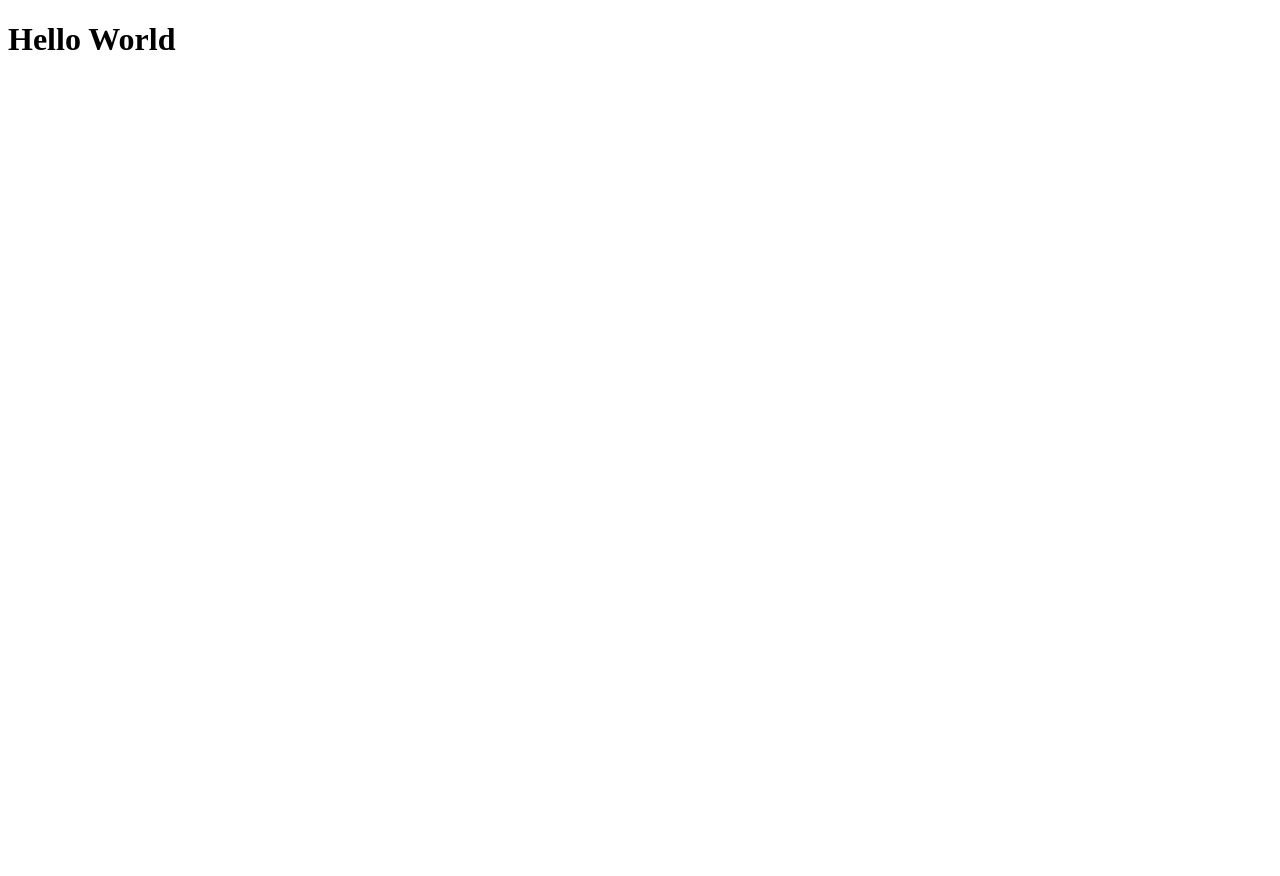
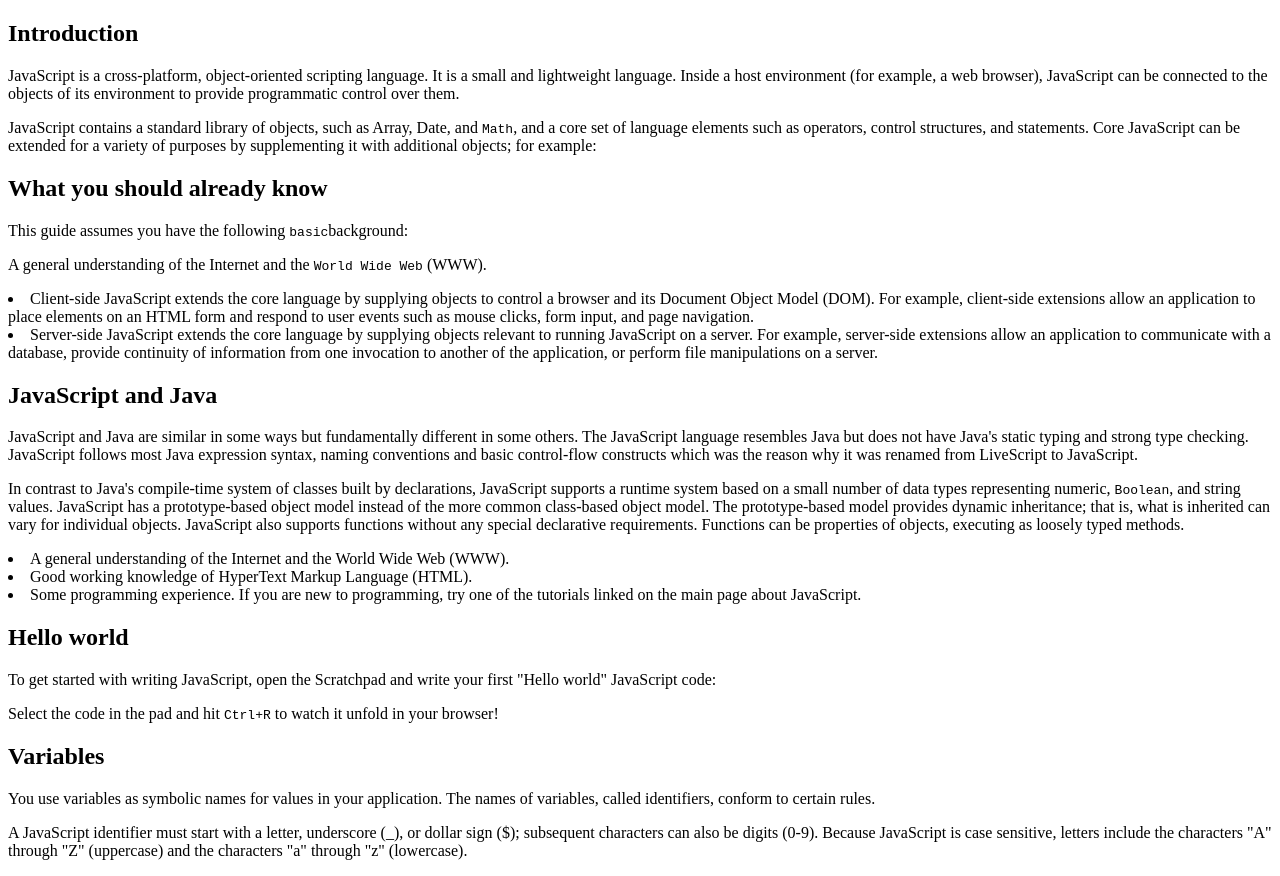
Before and after one commit to Pejoma2/Microverse3, a plain HTML site: page index.html in a window 1280 px wide. Before the commit the page ends 800 px from the top, so only its background shows below. Drawn offline with Linux system fonts and the light colour scheme.

Commit message:
steps 1 to 8

```diff
--- a/index.html
+++ b/index.html
@@ -8,7 +8,65 @@
 
   <body>
     <script src="https://cdn.freecodecamp.org/testable-projects-fcc/v1/bundle.js"></script>
-    <h1>Hello World</h1>
+
+    <main id="main-doc">
+
+      <nav id="navbar"></nav>
+
+      <section class="main-section" id="Introduction">
+        <h1>Introduction</h1>
+
+        <p>JavaScript is a cross-platform, object-oriented scripting language. It is a small and lightweight language. Inside a host environment (for example, a web browser), JavaScript can be connected to the objects of its environment to provide programmatic control over them.</p>
+
+        <p>JavaScript contains a standard library of objects, such as Array, Date, and <code>Math</code>, and a core set of language elements such as operators, control structures, and statements. Core JavaScript can be extended for a variety of purposes by supplementing it with additional objects; for example:</p>
+
+      </section>
+
+      <section class="main-section" id="What_you_should_already_know">
+        <h1>What you should already know</h1>
+
+        <p>This guide assumes you have the following  <code>basic</code>background:</p>
+        <p>A general understanding of the Internet and the <code>World Wide Web</code> (WWW).</p>
+
+        <li>Client-side JavaScript extends the core language by supplying objects to control a browser and its Document Object Model (DOM). For example, client-side extensions allow an application to place elements on an HTML form and respond to user events such as mouse clicks, form input, and page navigation.</li>
+        <li>Server-side JavaScript extends the core language by supplying objects relevant to running JavaScript on a server. For example, server-side extensions allow an application to communicate with a database, provide continuity of information from one invocation to another of the application, or perform file manipulations on a server.</li>
+      </section>
+
+      <section class="main-section" id="JavaScript_and_Java">
+        <h1>JavaScript and Java</h1>
+
+        <p>JavaScript and Java are similar in some ways but fundamentally different in some others. The JavaScript language resembles Java but does not have Java's static typing and strong type checking. JavaScript follows most Java expression syntax, naming conventions and basic control-flow constructs which was the reason why it was renamed from LiveScript to JavaScript.</p>
+        <p>In contrast to Java's compile-time system of classes built by declarations, JavaScript supports a runtime system based on a small number of data types representing numeric, <code>Boolean</code>, and string values. JavaScript has a prototype-based object model instead of the more common class-based object model. The prototype-based model provides dynamic inheritance; that is, what is inherited can vary for individual objects. JavaScript also supports functions without any special declarative requirements. Functions can be properties of objects, executing as loosely typed methods.</p>
+
+        <li>A general understanding of the Internet and the World Wide Web (WWW).</li>
+        <li>Good working knowledge of HyperText Markup Language (HTML).</li>
+        <li>Some programming experience. If you are new to programming, try one of the tutorials linked on the main page about JavaScript.</li>
+
+
+      </section>
+
+      <section class="main-section" id="Hello_world">
+        <h1>Hello world</h1>
+
+        <p>To get started with writing JavaScript, open the Scratchpad and write your first "Hello world" JavaScript code:</p>
+        <p>Select the code in the pad and hit <code>Ctrl+R</code> to watch it unfold in your browser!</p>
+      </section>
+
+      <section class="main-section" id="Variables">
+        <h1>Variables</h1>
+
+        <p>You use variables as symbolic names for values in your application. The names of variables, called identifiers, conform to certain rules.</p>
+        <p>A JavaScript identifier must start with a letter, underscore (_), or dollar sign ($); subsequent characters can also be digits (0-9). Because JavaScript is case sensitive, letters include the characters "A" through "Z" (uppercase) and the characters "a" through "z" (lowercase).
+
+        </p>
+      </section>
+
+
+
+
+
+    </main>
+
     <!--
 
     Hello Camper!
```
